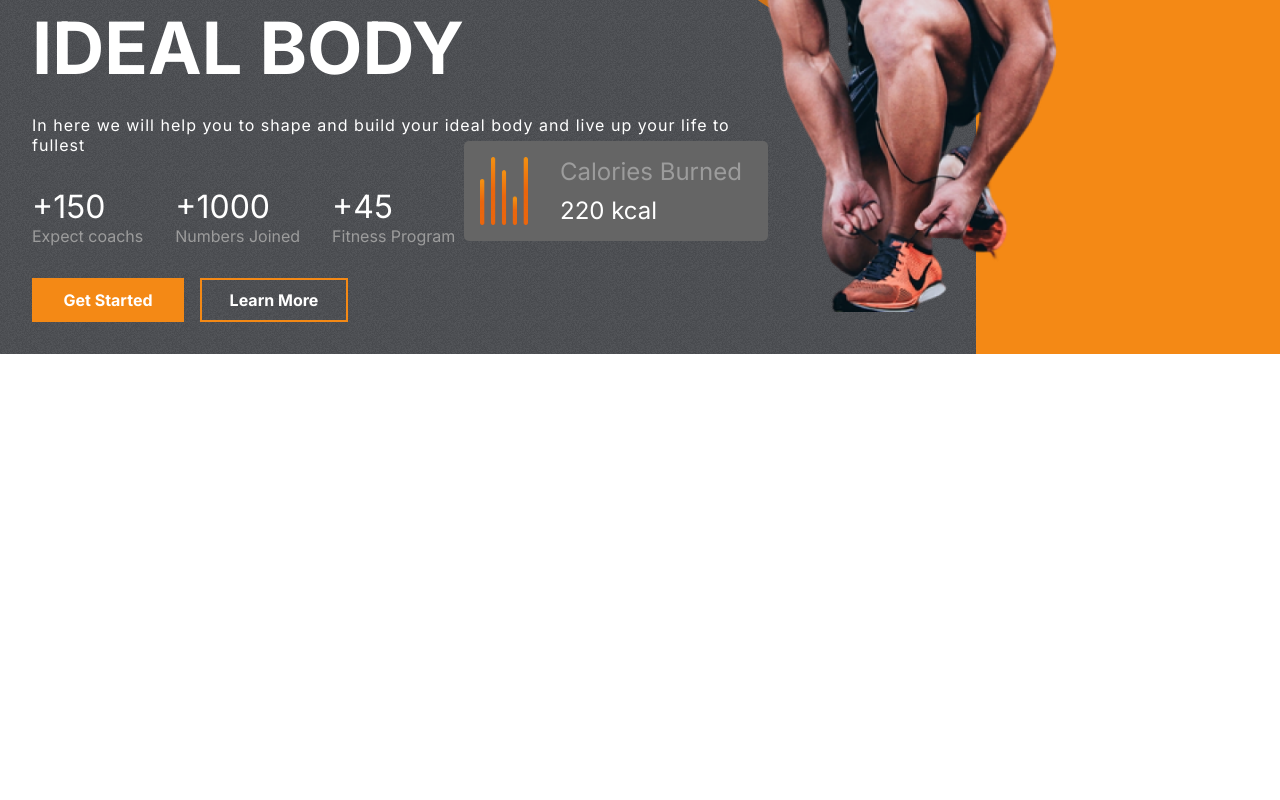
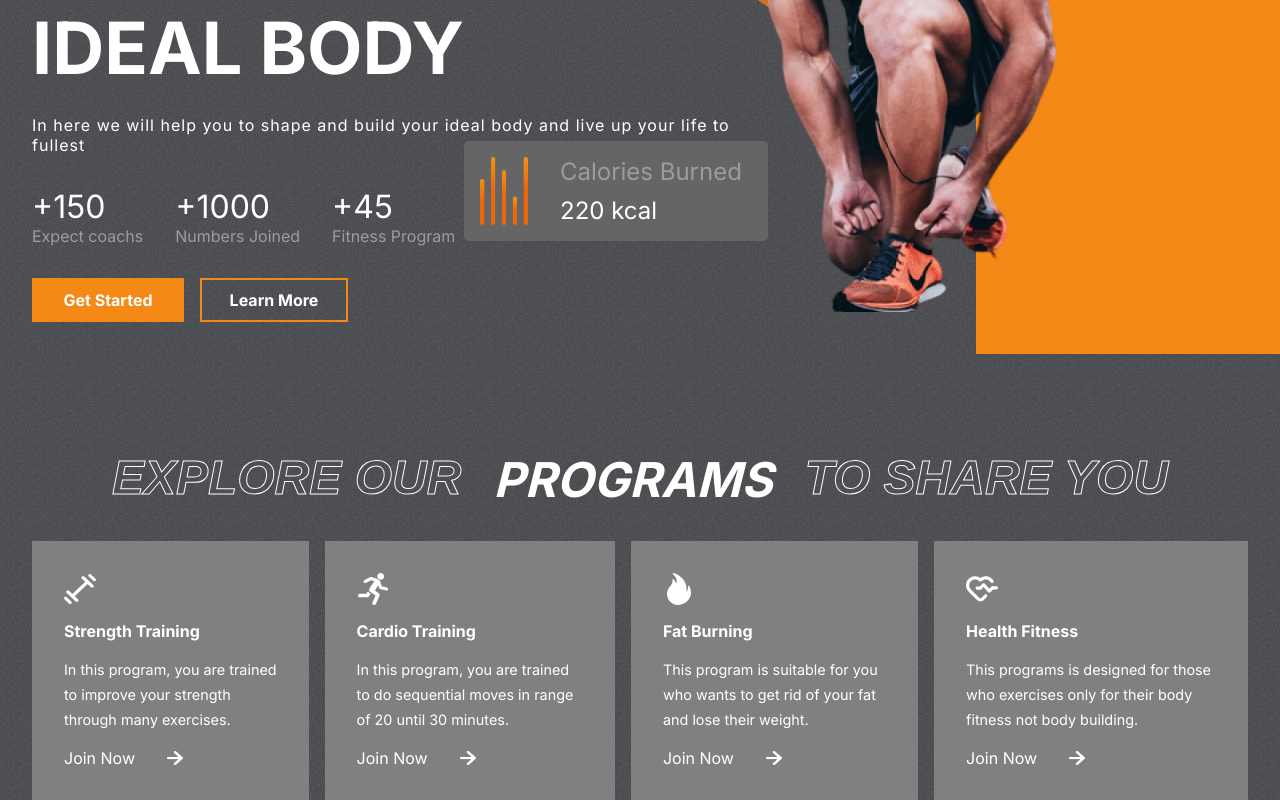
Before and after one commit to thanushan128/React-Responsive-Gym-Website, a React (Create React App) app: page / in a window 1280 px wide. Shown: the part 371-1171 px from the top of the page. Before the commit the page ends 800 px from the top, so only its background shows below. Built offline with nearby package versions, Linux system fonts and the light colour scheme.

Commit message:
Complete programs component

```diff
--- a/src/App.js
+++ b/src/App.js
@@ -1,11 +1,13 @@
 import './App.css';
 import Hero from './components/Hero/Hero';
+import { Programs } from './components/Programs/Programs';
 
 
 function App() {
   return (
     <div className="App">
           <Hero/>
+          <Programs/>
     </div>
   );
 }
--- /dev/null
+++ b/src/components/Programs/Programs.css
@@ -0,0 +1,63 @@
+.programs{
+    display: flex;
+    flex-direction: column;
+    gap: 2rem;
+    padding: 0 2rem;
+}
+
+.programs-header{
+    display: flex;
+    gap: 2rem;
+    font-weight: bold;
+    font-size: 3rem;
+    justify-content: center;
+    color: white;
+    text-transform: uppercase;
+    font-style: italic;
+}
+
+.programs-categories{
+    display: flex;
+    gap: 1rem;
+
+}
+
+.category{
+    display: flex;
+    flex-direction: column;
+    background-color: gray;
+    padding: 2rem;
+    gap: 1rem;
+    color: white;
+    justify-content: space-between;
+}
+
+.category>:nth-child(1){
+    width: 2rem;
+    height: 2rem; fill: white;
+}
+
+.category>:nth-child(2) {
+    font-size: 1rem;
+    font-weight: bold;
+}
+
+.category>:nth-child(3) {
+    font-size: 0.9rem;
+    line-height: 25px;
+}
+
+.join-now{
+    display: flex;
+    align-items: center;
+    gap: 2rem;
+}
+
+.join-now>img{
+    width: 1rem;
+}
+
+.category:hover{
+    background : var(--planCard);
+    cursor: pointer;
+}
--- /dev/null
+++ b/src/components/Programs/Programs.jsx
@@ -0,0 +1,32 @@
+// rafc
+import React from 'react'
+import './Programs.css'
+import {programsData} from '../../data/programsData'
+import RightArrow from '../../assets/rightArrow.png'
+
+export const Programs = () => {
+  return (
+    <div className="programs" id="programs">
+      {/* header */}
+      <div className="programs-header">
+        <span className='stroke-text'>Explore our</span>
+        <span>Programs</span>
+        <span className='stroke-text'>to share you</span>
+      </div>
+
+      {/* program category */}
+      <div className="programs-categories">
+        {programsData.map((program)=>(
+          <div className="category">
+            {program.image}
+            <span>{program.heading}</span>
+            <span>{program.details}</span>
+            <div className="join-now">
+              <span>Join Now</span> <img src={RightArrow} alt="" />
+            </div>
+          </div>
+        ))}
+      </div>
+    </div>
+  )
+}
```
